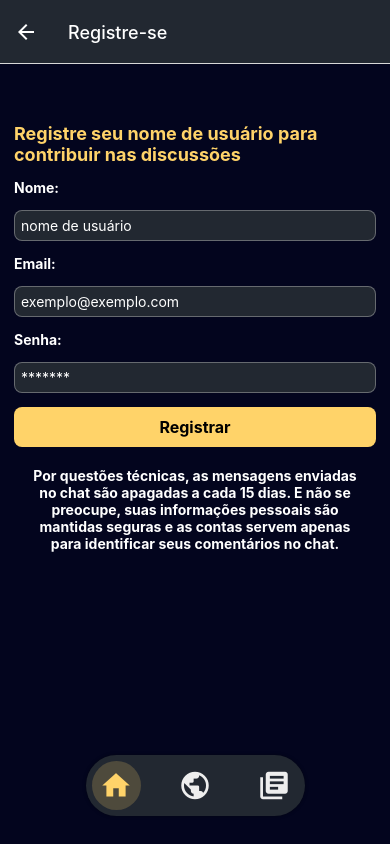
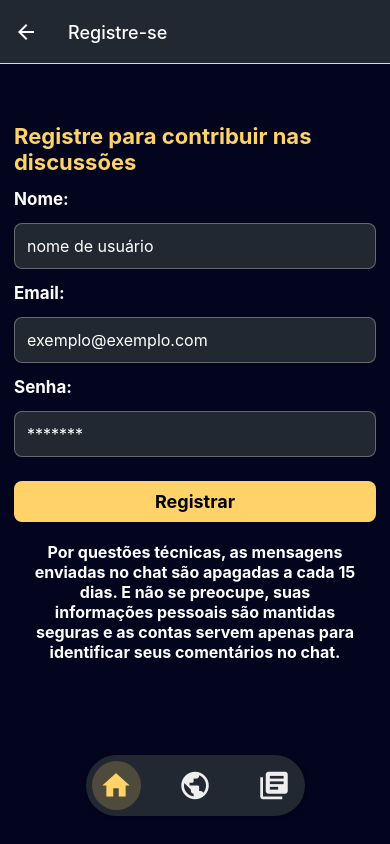
Before and after one commit to yureribeiro/Bittcsy, a React Native app: screen /Register in a window 390 px wide. Built offline with nearby package versions, Linux system fonts and the light colour scheme; no server answers.

Commit message:
melhorias de acessibilidade nos inputs e tamanho de fontes na pagina login e register

```diff
--- a/src/pages/Login/index.js
+++ b/src/pages/Login/index.js
@@ -58,7 +58,7 @@ export function Login() {
       </TouchableOpacity>
 
       <View style={styles.containerRegister}>
-        <Text style={{ color: '#fff', fontWeight: 'bold' }}>Não possui registro na Bittcsy?</Text>
+        <Text style={{ color: '#fff', fontWeight: 'bold', fontSize: 16 }}>Não possui registro na Bittcsy?</Text>
         <TouchableOpacity
           style={styles.button}
           onPress={handleNavigate}
@@ -106,7 +106,8 @@ const styles = StyleSheet.create({
   input: {
     width: '100%',
     color: '#fff',
-    padding: 6,
+    padding: 12,
+    fontSize: 16,
     backgroundColor: '#222831',
     borderRadius: 8,
     borderWidth: .5,
@@ -125,7 +126,7 @@ const styles = StyleSheet.create({
     alignItems: 'center'
   },
   textButton: {
-    fontSize: 16,
+    fontSize: 17,
     fontWeight: 'bold'
   },
   containerRegister: {
@@ -146,11 +147,12 @@ const styles = StyleSheet.create({
   titleDetails: {
     color: '#FFD369',
     fontWeight: 'bold',
-    fontSize: 18,
+    fontSize: 20,
     marginBottom: 7
   },
   textDetails: {
     color: '#fff',
+    fontSize: 17,
     fontWeight: 'bold',
     marginBottom: 20
   },
--- a/src/pages/Register/index.js
+++ b/src/pages/Register/index.js
@@ -23,7 +23,7 @@ export function Register() {
   return (
     <ScrollView style={styles.container}>
 
-      <Text style={styles.text}>Registre seu nome de usuário para contribuir nas discussões</Text>
+      <Text style={styles.text}>Registre para contribuir nas discussões</Text>
 
       <Text style={styles.label}>Nome:</Text>
       <TextInput
@@ -77,20 +77,22 @@ const styles = StyleSheet.create({
   },
   text: {
     color: '#FFD369',
-    fontSize: 18,
+    fontSize: 22,
     fontWeight: 'bold',
     marginBottom: 14
   },
   label: {
     color: '#fff',
     fontWeight: 'bold',
+    fontSize: 17,
     width: '100%',
     marginBottom: 14
   },
   input: {
     width: '100%',
     color: '#fff',
-    padding: 6,
+    padding: 12,
+    fontSize: 16,
     backgroundColor: '#222831',
     borderRadius: 8,
     borderWidth: .5,
@@ -101,10 +103,11 @@ const styles = StyleSheet.create({
     backgroundColor: '#FFD369',
     padding: 10,
     borderRadius: 8,
-    alignItems: 'center'
+    alignItems: 'center',
+    marginTop: 10
   },
   textButton: {
-    fontSize: 16,
+    fontSize: 18,
     fontWeight: 'bold',
   },
   details: {
@@ -115,6 +118,7 @@ const styles = StyleSheet.create({
   },
   textDetails: {
     color: '#fff',
+    fontSize: 16,
     fontWeight: 'bold',
     textAlign: 'center',
     margin: 0,
```
